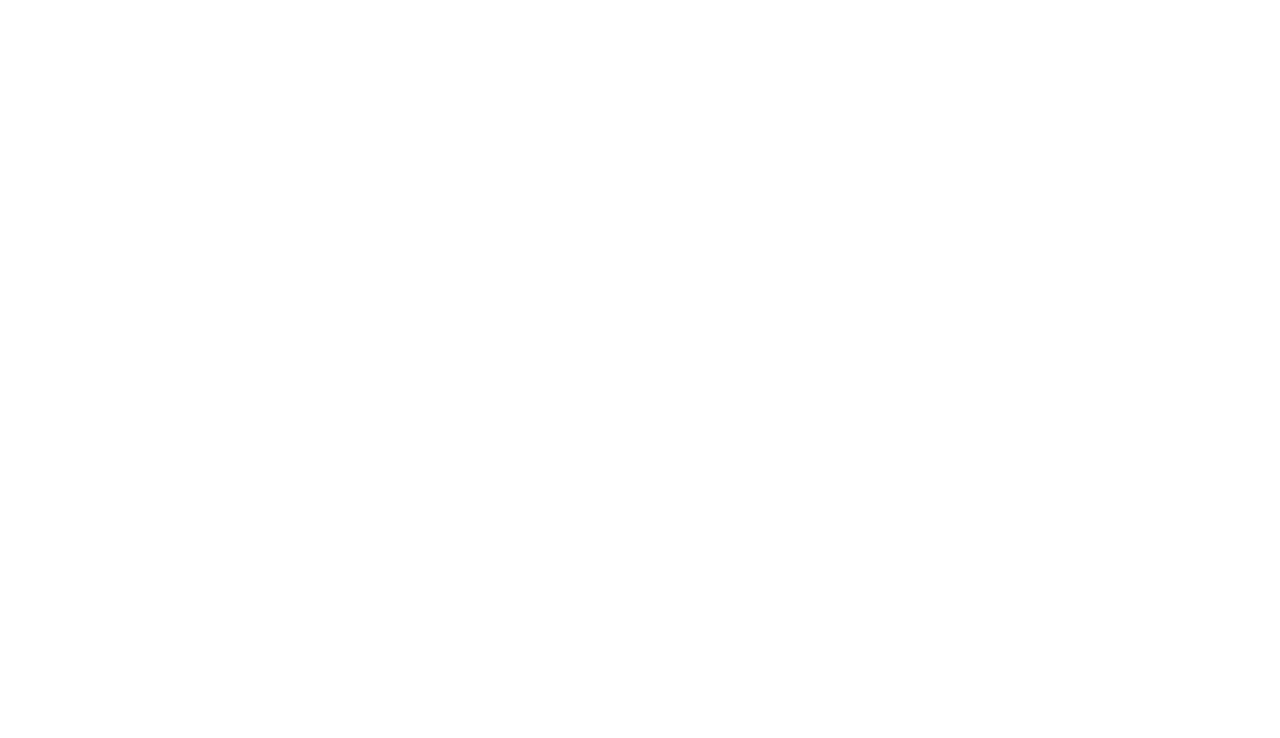
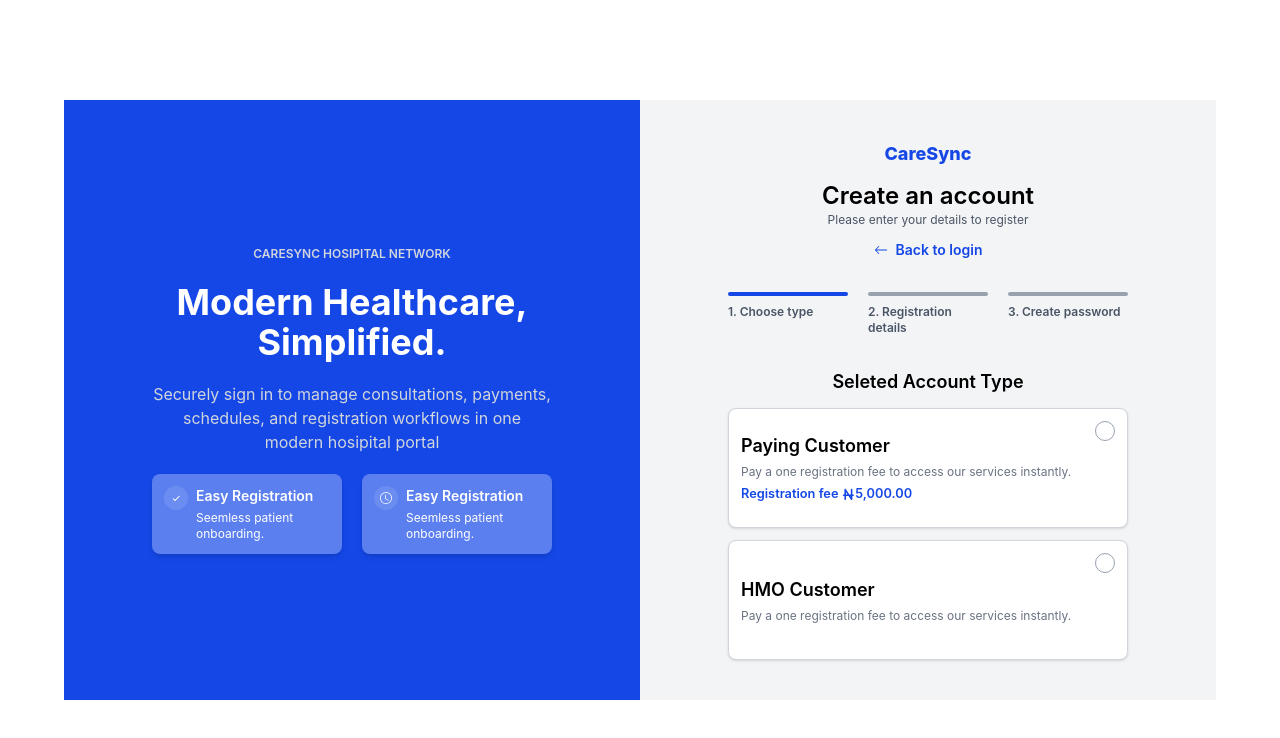
Before and after one commit to Oluwafemimicheal/caresync, a React (Vite) app: page /registration in a window 1280 px wide. Before the commit this address had no page. Shown: the top 738 px of the page. Built offline with nearby package versions, Linux system fonts and the light colour scheme.

Commit message:
Working on the login & Registration UI

```diff
--- a/src/App.tsx
+++ b/src/App.tsx
@@ -1,17 +1,20 @@
 import { Route, Routes } from "react-router-dom"
 import AuthLayout from "./layouts/AuthLayout"
 import LandingPageLayout from "./layouts/LandingPageLayout"
+import Login from "./components/auth/Login";
+import Registration from "./components/auth/Registration";
 
 const App = () => {
   return (
     <Routes>
-        <Route element={<AuthLayout/>}>
-        </Route>
+      <Route element={<AuthLayout />}>
+        <Route path="/login" element={<Login />} />
+        <Route path="registration" element={<Registration />} />
+      </Route>
 
-        <Route path="/" element={<LandingPageLayout/>}>
-        </Route>
+      <Route index path="/" element={<LandingPageLayout />}></Route>
     </Routes>
-  )
+  );
 }
 
 export default App
--- /dev/null
+++ b/src/components/auth/Login.tsx
@@ -0,0 +1,59 @@
+import { Link } from "react-router-dom";
+
+const Login = () => {
+  return (
+    <div className="space-y-6">
+      <div className="flex justify-center items-center space-y-3 flex-col text-center">
+        <h1 className="text-lg font-extrabold text-blue-700">CareSync</h1>
+        <div className="space-y-0.5">
+          <h2 className="text-2xl font-semibold">Welcome back</h2>
+          <p className="text-xs text-gray-600">
+            Please enter your details to sign in
+          </p>
+        </div>
+        <div className="space-y-0.5">
+          <h2 className="text-lg font-semibold">Sign in to your account</h2>
+          <p className="text-xs text-gray-600">
+            Access your appoinntments, records and portal tools.
+          </p>
+        </div>
+      </div>
+
+
+      <form className="space-y-3 w-90">
+        <div>
+          <label htmlFor="email" className="font-semibold text-sm">Email Address</label>
+          <div className="p-2 border border-gray-400 rounded-lg  hover:shadow-md">
+            <input type="text" placeholder="patient325@gmail.com" id="email" className="w-full" />
+          </div>
+        </div>
+
+        <div>
+          <label htmlFor="password" className="font-semibold text-sm">Password</label>
+          <div className="p-2 border border-gray-400 rounded-lg hover:shadow-md">
+            <input type="password" placeholder="**********" id="password" className="w-full" />
+          </div>
+        </div>
+        <button className="p-2 bg-blue-700 text-white w-full rounded-lg cursor-pointer font-semibold hover:bg-blue-600 hover:shadow-md">
+          Sign in
+        </button>
+      </form>
+
+
+      <div className="flex flex-col text-gray-700 text-sm gap-1">
+        <p>
+          Forget your password{" "}
+          <span className="text-blue-700 hover:underline cursor-pointer">Reset it</span>
+        </p>
+        <p>
+          New patient?{" "}
+          <Link to={"/registration"} className="text-blue-700 hover:underline cursor-pointer">
+            Start Registration
+          </Link>
+        </p>
+      </div>
+    </div>
+  );
+};
+
+export default Login;
--- /dev/null
+++ b/src/components/auth/Registration.tsx
@@ -0,0 +1,100 @@
+//@ts-nocheck
+
+import { useState } from "react";
+import { BsArrowLeft } from "react-icons/bs";
+import { FaNairaSign } from "react-icons/fa6";
+import { Link } from "react-router-dom";
+
+const Registration = () => {
+  const [selected, setSelected] = useState("choose");
+  return (
+    <div className="space-y-8 w-100">
+      <div className="flex justify-center items-center space-y-3 flex-col text-center">
+        <h1 className="text-lg font-extrabold text-blue-700">CareSync</h1>
+        <div className="space-y-3">
+          <div>
+            <h2 className="text-2xl font-semibold">Create an account</h2>
+            <p className="text-xs text-gray-600">
+              Please enter your details to register
+            </p>
+          </div>
+
+          <Link
+            to={"/login"}
+            className="text-blue-700 flex items-center justify-center text-sm  gap-2 font-semibold hover:underline"
+          >
+            <BsArrowLeft size={14} /> Back to login
+          </Link>
+        </div>
+      </div>
+
+      <div>
+        <div className="grid grid-cols-3 gap-5">
+          <div className="space-y-2">
+            <div
+              className={`${selected === "choose" ? "bg-blue-700" : "bg-gray-400"} w-full h-1 rounded-2xl`}
+            ></div>
+            <p className="text-gray-600 text-xs font-semibold">
+              1. Choose type
+            </p>
+          </div>
+          <div className="space-y-2">
+            <div
+              className={`${selected === "registration" ? "bg-blue-700" : "bg-gray-400"} w-full h-1 rounded-2xl`}
+            ></div>
+            <p className="text-gray-600 text-xs font-semibold">
+              2. Registration details
+            </p>
+          </div>
+          <div className="space-y-2">
+            <div
+              className={`${selected === "password" ? "bg-blue-700" : "bg-gray-400"} w-full h-1 rounded-2xl`}
+            ></div>
+            <p className="text-gray-600 text-xs font-semibold">
+              3. Create password
+            </p>
+          </div>
+        </div>
+      </div>
+
+      <div className="space-y-3">
+        <h2 className="text-lg font-semibold text-center">
+          Seleted Account Type
+        </h2>
+        {selected === "choose" && (
+          <div className="space-y-3 ">
+            <div className="w-full flex justify-between items-start bg-white shadow rounded-lg h-30 border border-gray-300 p-3 overflow-hidden space-y-2">
+              <div className="flex flex-col justify-center h-full gap-1">
+                <h3 className="font-semibold text-lg">Paying Customer</h3>
+                <p className="text-xs text-gray-500">
+                  Pay a one registration fee to access our services instantly.
+                </p>
+                <small className="text-blue-700 font-semibold flex items-center gap-1">
+                  Registration fee{" "}
+                  <span className="flex items-center">
+                    <FaNairaSign />
+                    5,000.00
+                  </span>
+                </small>
+              </div>
+              <button className="w-5 h-5 rounded-full border border-gray-400"></button>
+            </div>
+            <div className="w-full flex justify-between items-start bg-white shadow rounded-lg h-30 border border-gray-300 p-3 overflow-hidden space-y-2">
+              <div className="flex flex-col justify-center h-full gap-1">
+                <h3 className="font-semibold text-lg">HMO Customer</h3>
+                <p className="text-xs text-gray-500">
+                  Pay a one registration fee to access our services instantly.
+                </p>
+
+              </div>
+              <button className="w-5 h-5 rounded-full border border-gray-400"></button>
+            </div>
+
+          </div>
+        )}
+      </div>
+    </div>
+  );
+};
+
+export default Registration;
--- a/src/index.css
+++ b/src/index.css
@@ -1 +1,4 @@
 @import "tailwindcss";
+*{
+  outline: none !important ;
+}
--- a/src/layouts/AuthLayout.tsx
+++ b/src/layouts/AuthLayout.tsx
@@ -1,11 +1,54 @@
-import { Outlet } from "react-router-dom"
+import { BiCheck } from "react-icons/bi";
+import { BsClock } from "react-icons/bs";
+import { CgLock } from "react-icons/cg";
+import { Outlet } from "react-router-dom";
 
 const AuthLayout = () => {
   return (
-    <div>
-      <Outlet/>
+    <div className="w-6xl mx-auto flex justify-center items-center h-screen">
+      <div className="flex justify-between bg-gray-100 w-full h-150">
+        <div className="flex flex-col justify-center items-center text-center p-5 bg-blue-700 text-white w-full space-y-5">
+          <p className="uppercase text-xs font-semibold text-gray-300">
+            Caresync Hosipital Network
+          </p>
+          <h3 className="text-4xl font-bold">
+            Modern Healthcare, <br />
+            Simplified.
+          </h3>
+
+          <p className="w-100 mx-auto text-gray-300">
+            Securely sign in to manage consultations, payments, schedules, and
+            registration workflows in one modern hosipital portal
+          </p>
+
+          <div className="flex gap-5 w-100">
+            <div className="bg-white/30 rounded-lg p-3 flex items-start gap-2 shadow-md">
+              <div className="w-6 h-6 bg-white/10 rounded-full p-1.5 flex justify-center items-center">
+                <BiCheck />
+              </div>
+              <div className="text-left space-y-1">
+                <h3 className="text-sm font-semibold">Easy Registration</h3>
+                <p className="text-xs">Seemless patient onboarding.</p>
+              </div>
+            </div>
+            <div className="bg-white/30 rounded-lg p-3 flex items-start gap-2 shadow-md">
+              <div className="w-6 h-6 bg-white/10 rounded-full p-1.5 flex justify-center items-center">
+                <BsClock />
+              </div>
+              <div className="text-left space-y-1">
+                <h3 className="text-sm font-semibold">Easy Registration</h3>
+                <p className="text-xs">Seemless patient onboarding.</p>
+              </div>
+            </div>
+          </div>
+        </div>
+
+        <div className="flex justify-center items-center p-5 w-full">
+          <Outlet />
+        </div>
+      </div>
     </div>
-  )
-}
+  );
+};
 
-export default AuthLayout
+export default AuthLayout;
```
